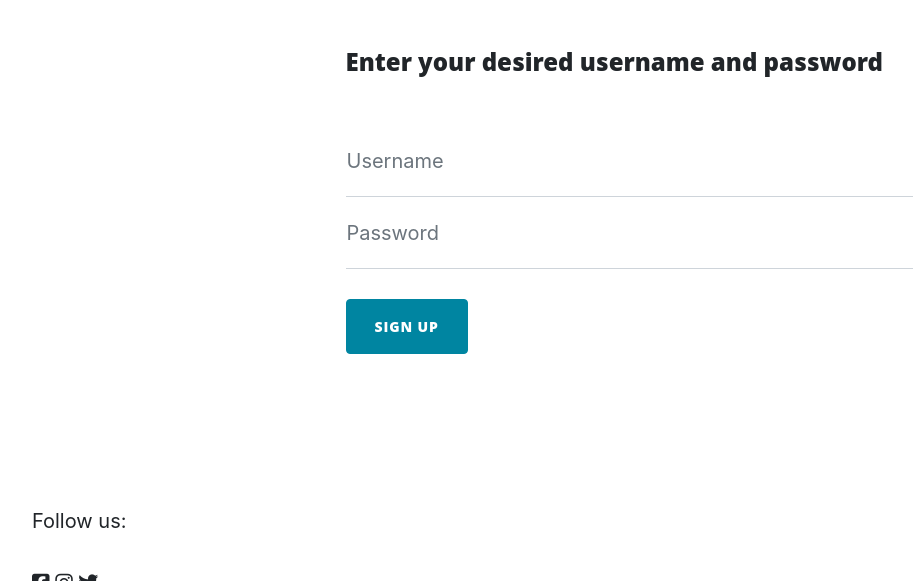
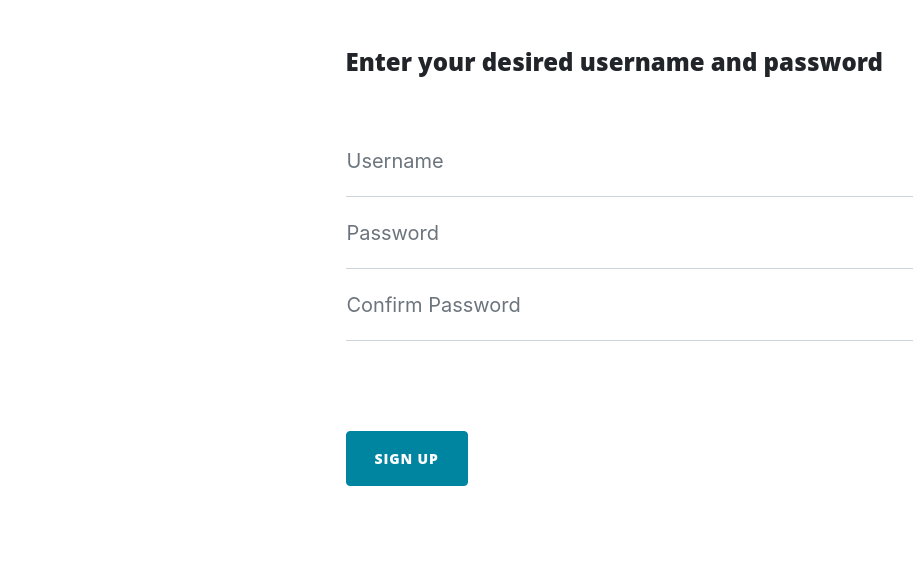
Before and after one commit to JPBiddle/watch-review, a Flask app: page /signup in a window 1280 px wide. Shown: the part 504-1085 px from the top of the page, without its empty margins (0-913 px from the left). Run offline with Flask 2, Linux system fonts and the light colour scheme; some libraries are stand-ins or nearby versions.

Commit message:
added short js script to sign up to check password matches

```diff
--- a/reviews/routes.py
+++ b/reviews/routes.py
@@ -93,7 +93,7 @@ def newuser():
         user = Users(username=username, password=hashed_password)
         db.session.add(user)
         db.session.commit()
-        return render_template("home.html", user=user)
+        return render_template("signup.html", user=user)
     return render_template("signup.html")
 
 # Login user
@@ -111,10 +111,10 @@ def login():
             return redirect(url_for('dashboard'))
         if not user:
             flash("User doesn't exist, please sign up.")
-            return redirect(url_for('signin'))
+            return render_template("signin.html")
         else:
             flash("Password incorrect.")
-            return redirect(url_for('signin'))
+            return render_template("signin.html")
     return render_template("signin.html")
 
 # Logout user
--- a/reviews/templates/signup.html
+++ b/reviews/templates/signup.html
@@ -1,7 +1,18 @@
 {% extends "base.html" %}
 
 {% block content %}
-
+<script>
+function check_pass() {
+    if (document.getElementById('password').value ==
+            document.getElementById('confirmpassword').value) {
+        document.getElementById('submitButton').disabled = false;
+        document.getElementById("ismatch").innerHTML = "Passwords match."
+    } else {
+        document.getElementById('submitButton').disabled = true;
+        document.getElementById("ismatch").innerHTML = "Passwords don't match."
+    }
+}
+</script>
 <header class="masthead" style="background-image: url('https://i2.wp.com/storage.googleapis.com/stateless-watchilove-com/2022/09/dbe6bcf1-sbgx353_kv_1-e1664001241678-1024x576.jpg?ssl=1')">
     <div class="container position-relative px-4 px-lg-5">
         <div class="row gx-4 gx-lg-5 justify-content-center">
@@ -32,19 +43,16 @@
                         </div>
                         <!-- Password -->
                         <div class="form-floating">
-                            <input class="form-control" type="password" placeholder="Password" name="password" id="password" data-sb-validations="Please enter your password." />
+                            <input class="form-control" type="password" placeholder="Password" name="password" id="password" data-sb-validations="Please enter your password." onchange='check_pass();' />
                             <label for="password">Password</label>
                         </div>
-                        <br />
-                        <!-- Submit success message -->
-                        <div class="d-none" id="submitSuccessMessage">
-                            <div class="text-center mb-3">
-                                <div class="fw-bolder">Sign up successful!</div>
-                            </div>
+                        <div class="form-floating">
+                            <input class="form-control" type="password" placeholder="Confirm Password" name="confirmpassword" id="confirmpassword" data-sb-validations="Please confirm your password." onchange='check_pass();'/>
+                            <label for="confirm password">Confirm Password</label>
                         </div>
-                        <!-- Submit error message -->
-                        <div class="d-none" id="submitErrorMessage"><div class="text-center text-danger mb-3">Error signing up!</div></div>
-                        <!-- Submit Button -->
+                        </br>
+                        <span id="ismatch"></span>
+                    </br></br>
                         <button class="btn btn-primary text-uppercase" id="submitButton" type="submit">Sign up</button>
                     </form>
                 </div>
```
